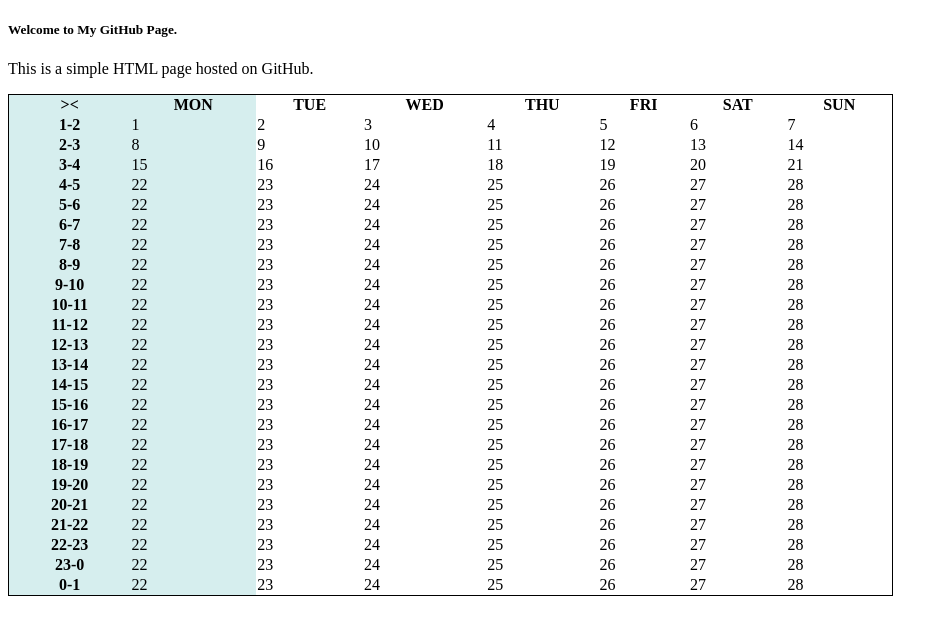
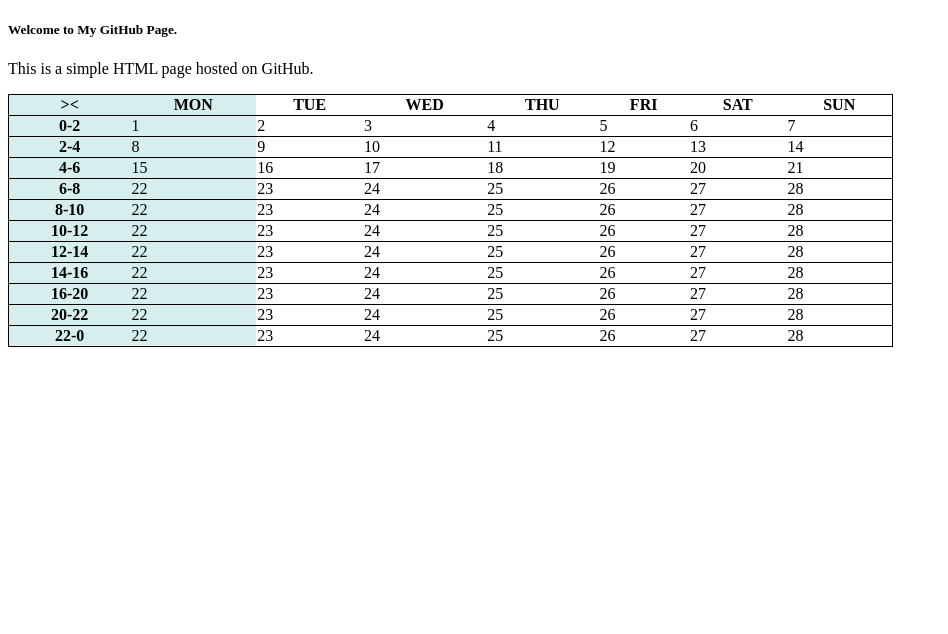
Before and after one commit to rpg-git/info, a plain HTML site: page index.html in a window 1280 px wide. Shown: the whole page, without its empty margins (0-948 px from the left). Drawn offline with Linux system fonts and the light colour scheme.

Commit message:
<tr id="cala1" >

```diff
--- a/index.html
+++ b/index.html
@@ -26,7 +26,7 @@
         <colgroup>
           <col span="2" style="background-color: #D6EEEE">
         </colgroup>
-        <tr>
+        <tr id="cala1">
             <th> >< </th>
             <th>MON</th>
             <th>TUE</th>
@@ -36,8 +36,8 @@
             <th>SAT</th>
             <th>SUN</th>
         </tr>
-        <tr>
-            <th>1-2</th>
+        <tr id="cala1">
+            <th>0-2</th>
             <td>1</td>
             <td>2</td>
             <td>3</td>
@@ -46,8 +46,8 @@
             <td>6</td>
             <td>7</td>
         </tr>
-        <tr>
-            <th>2-3</th>
+        <tr id="cala1">
+            <th>2-4</th>
             <td>8</td>
             <td>9</td>
             <td>10</td>
@@ -56,8 +56,8 @@
             <td>13</td>
             <td>14</td>
         </tr>
-        <tr>
-            <th>3-4</th>
+        <tr id="cala1">
+            <th>4-6</th>
             <td>15</td>
             <td>16</td>
             <td>17</td>
@@ -66,8 +66,8 @@
             <td>20</td>
             <td>21</td>
         </tr>
-        <tr>
-            <th>4-5</th>
+        <tr id="cala1">
+            <th>6-8</th>
             <td>22</td>
             <td>23</td>
             <td>24</td>
@@ -76,8 +76,8 @@
             <td>27</td>
             <td>28</td>
         </tr>
-        <tr>
-            <th>5-6</th>
+        <tr id="cala1">
+            <th>8-10</th>
             <td>22</td>
             <td>23</td>
             <td>24</td>
@@ -86,8 +86,8 @@
             <td>27</td>
             <td>28</td>
         </tr>
-        <tr>
-            <th>6-7</th>
+        <tr id="cala1">
+            <th>10-12</th>
             <td>22</td>
             <td>23</td>
             <td>24</td>
@@ -96,8 +96,8 @@
             <td>27</td>
             <td>28</td>
         </tr>
-        <tr>
-            <th>7-8</th>
+        <tr id="cala1">
+            <th>12-14</th>
             <td>22</td>
             <td>23</td>
             <td>24</td>
@@ -106,8 +106,8 @@
             <td>27</td>
             <td>28</td>
         </tr>
-        <tr>
-            <th>8-9</th>
+        <tr id="cala1">
+            <th>14-16</th>
             <td>22</td>
             <td>23</td>
             <td>24</td>
@@ -116,8 +116,8 @@
             <td>27</td>
             <td>28</td>
         </tr>
-        <tr>
-            <th>9-10</th>
+        <tr id="cala1">
+            <th>16-20</th>
             <td>22</td>
             <td>23</td>
             <td>24</td>
@@ -126,8 +126,8 @@
             <td>27</td>
             <td>28</td>
         </tr>
-        <tr>
-            <th>10-11</th>
+        <tr id="cala1">
+            <th>20-22</th>
             <td>22</td>
             <td>23</td>
             <td>24</td>
@@ -136,138 +136,8 @@
             <td>27</td>
             <td>28</td>
         </tr>
-        <tr>
-            <th>11-12</th>
-            <td>22</td>
-            <td>23</td>
-            <td>24</td>
-            <td>25</td>
-            <td>26</td>
-            <td>27</td>
-            <td>28</td>
-        </tr>
-        <tr>
-            <th>12-13</th>
-            <td>22</td>
-            <td>23</td>
-            <td>24</td>
-            <td>25</td>
-            <td>26</td>
-            <td>27</td>
-            <td>28</td>
-        </tr>
-        <tr>
-            <th>13-14</th>
-            <td>22</td>
-            <td>23</td>
-            <td>24</td>
-            <td>25</td>
-            <td>26</td>
-            <td>27</td>
-            <td>28</td>
-        </tr>
-        <tr>
-            <th>14-15</th>
-            <td>22</td>
-            <td>23</td>
-            <td>24</td>
-            <td>25</td>
-            <td>26</td>
-            <td>27</td>
-            <td>28</td>
-        </tr>
-        <tr>
-            <th>15-16</th>
-            <td>22</td>
-            <td>23</td>
-            <td>24</td>
-            <td>25</td>
-            <td>26</td>
-            <td>27</td>
-            <td>28</td>
-        </tr>
-        <tr>
-            <th>16-17</th>
-            <td>22</td>
-            <td>23</td>
-            <td>24</td>
-            <td>25</td>
-            <td>26</td>
-            <td>27</td>
-            <td>28</td>
-        </tr>
-        <tr>
-            <th>17-18</th>
-            <td>22</td>
-            <td>23</td>
-            <td>24</td>
-            <td>25</td>
-            <td>26</td>
-            <td>27</td>
-            <td>28</td>
-        </tr>
-        <tr>
-            <th>18-19</th>
-            <td>22</td>
-            <td>23</td>
-            <td>24</td>
-            <td>25</td>
-            <td>26</td>
-            <td>27</td>
-            <td>28</td>
-        </tr>
-        <tr>
-            <th>19-20</th>
-            <td>22</td>
-            <td>23</td>
-            <td>24</td>
-            <td>25</td>
-            <td>26</td>
-            <td>27</td>
-            <td>28</td>
-        </tr>
-        <tr>
-            <th>20-21</th>
-            <td>22</td>
-            <td>23</td>
-            <td>24</td>
-            <td>25</td>
-            <td>26</td>
-            <td>27</td>
-            <td>28</td>
-        </tr>
-        <tr>
-            <th>21-22</th>
-            <td>22</td>
-            <td>23</td>
-            <td>24</td>
-            <td>25</td>
-            <td>26</td>
-            <td>27</td>
-            <td>28</td>
-        </tr>
-        <tr>
-            <th>22-23</th>
-            <td>22</td>
-            <td>23</td>
-            <td>24</td>
-            <td>25</td>
-            <td>26</td>
-            <td>27</td>
-            <td>28</td>
-        </tr>
-        <tr>
-            <th>23-0</th>
-            <td>22</td>
-            <td>23</td>
-            <td>24</td>
-            <td>25</td>
-            <td>26</td>
-            <td>27</td>
-            <td>28</td>
-        </tr>
-        <tr>
-            <th>0-1</th>
+        <tr id="cala1">
+            <th>22-0</th>
             <td>22</td>
             <td>23</td>
             <td>24</td>
```
